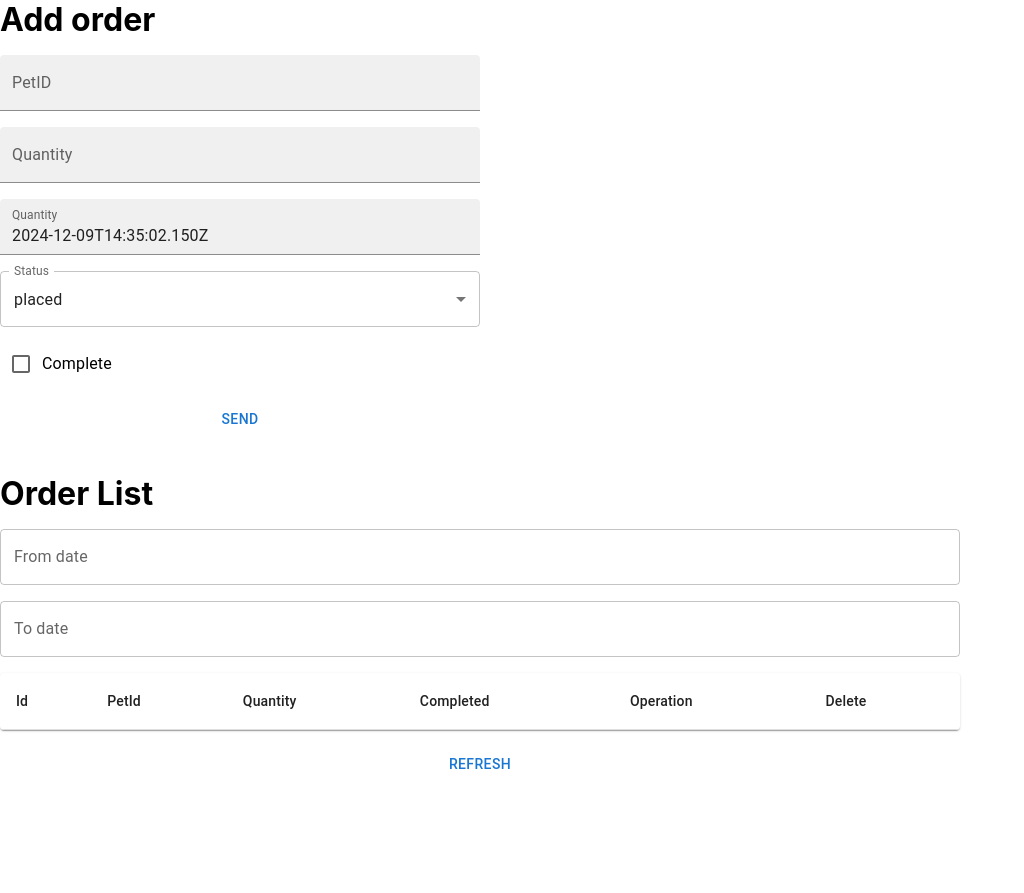
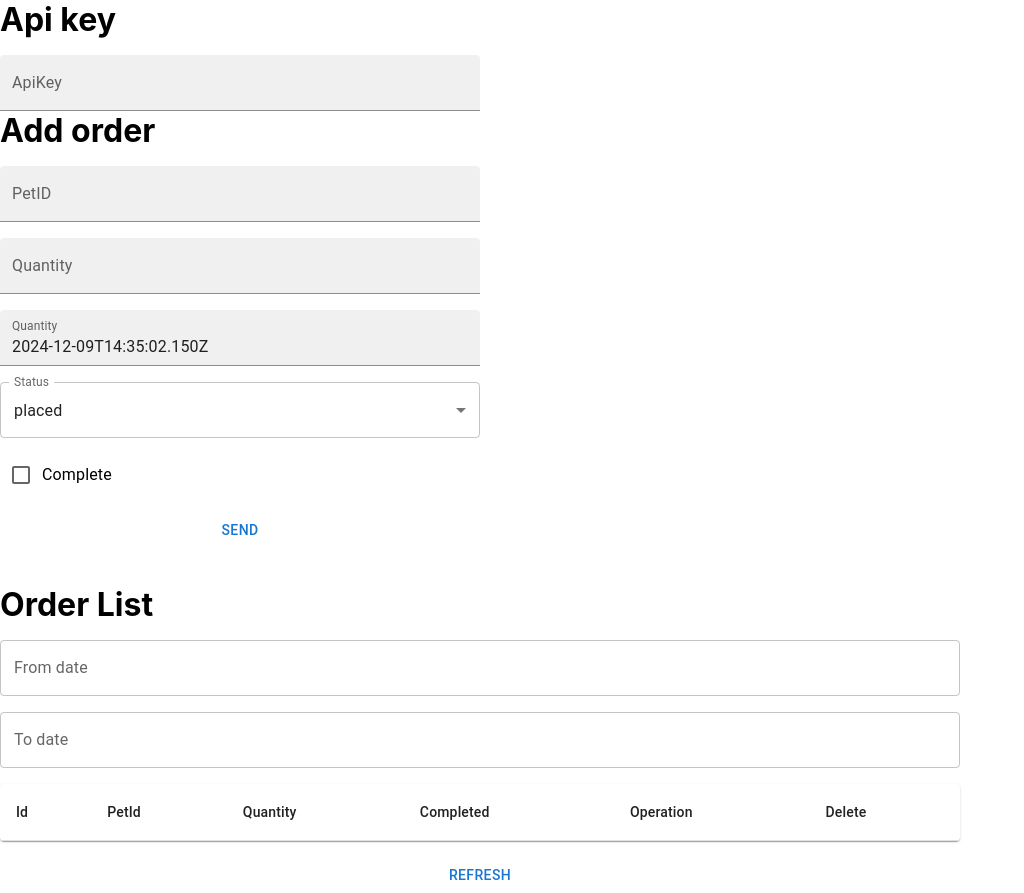
Before and after one commit to MrGhostCar/petstore-fe, a React (Create React App) app: page / in a window 1280 px wide. Shown: the whole page, without its empty margins (0-1024 px from the left). Before the commit the page ends 800 px from the top, so only its background shows below. Built offline with nearby package versions, Linux system fonts and the light colour scheme.

Commit message:
x-api-key working

```diff
--- a/src/App.js
+++ b/src/App.js
@@ -1,15 +1,17 @@
 import './App.css';
 import { OrderAdder } from "./components/OrderAdder.js"
-import { OrderLister } from "./components/OrderLister.js"
-
+import { OrderFilterer } from "./components/OrderFilterer.js"
+import { ApiKeyInput } from "./components/ApiKeyInput.js"
 
 function App() {
   return (
     <div className="App">
+      <ApiKeyInput/>
       <OrderAdder />
-      <OrderLister />
+      <OrderFilterer />
     </div>
   );
 }
 
+
 export default App;
--- /dev/null
+++ b/src/atoms/apiKeyAtom.js
@@ -0,0 +1,6 @@
+import {atom} from 'recoil';
+
+export const apiKeyAtom = atom({
+    key: 'api-key', // unique ID (with respect to other atoms/selectors)
+    default: '', // default value (aka initial value)
+  });
--- /dev/null
+++ b/src/components/ApiKeyInput.js
@@ -0,0 +1,19 @@
+import { Stack, TextField } from '@mui/material';
+import { apiKeyAtom } from '../atoms/apiKeyAtom';
+import {useRecoilState} from 'recoil';
+import Axios from "axios";
+
+export const ApiKeyInput = () => {
+
+    const [text, setText] = useRecoilState(apiKeyAtom);
+
+    Axios.defaults.headers.common['x-api-key'] = text;
+
+
+    return (
+        <Stack spacing={2} id="orderMaker" >
+            <h1>Api key</h1>
+            <TextField value={text} onChange={(event) => { setText(event.target.value) }} label="ApiKey" variant="filled" />
+        </Stack>
+    );
+}
--- a/src/components/OrderLister.js
+++ b/src/components/OrderFilterer.js
@@ -5,7 +5,7 @@ import * as React from 'react';
 import { useState } from "react";
 import { OrderTable } from "./OrderTable.js"
 
-export const OrderLister = () => {
+export const OrderFilterer = () => {
     const [orders, setOrders] = useState([]);
     const [fromDate, setFromDate] = useState();
     const [toDate, setToDate] = useState();
--- a/src/index.js
+++ b/src/index.js
@@ -1,5 +1,6 @@
 import React from 'react';
 import ReactDOM from 'react-dom/client';
+import {RecoilRoot} from 'recoil';
 import './index.css';
 import App from './App';
 import reportWebVitals from './reportWebVitals';
@@ -9,9 +10,11 @@ import { LocalizationProvider } from '@mui/x-date-pickers/LocalizationProvider';
 const root = ReactDOM.createRoot(document.getElementById('root'));
 root.render(
   <React.StrictMode>
-    <LocalizationProvider dateAdapter={AdapterDayjs}>
-      <App />
-    </LocalizationProvider>
+    <RecoilRoot>
+      <LocalizationProvider dateAdapter={AdapterDayjs}>
+        <App />
+      </LocalizationProvider>
+    </RecoilRoot>
   </React.StrictMode>
 );
 
```
Also changed, not shown: package.json (+4 -3 lines), 1 other file (tests, documents, lock files or other folders).
